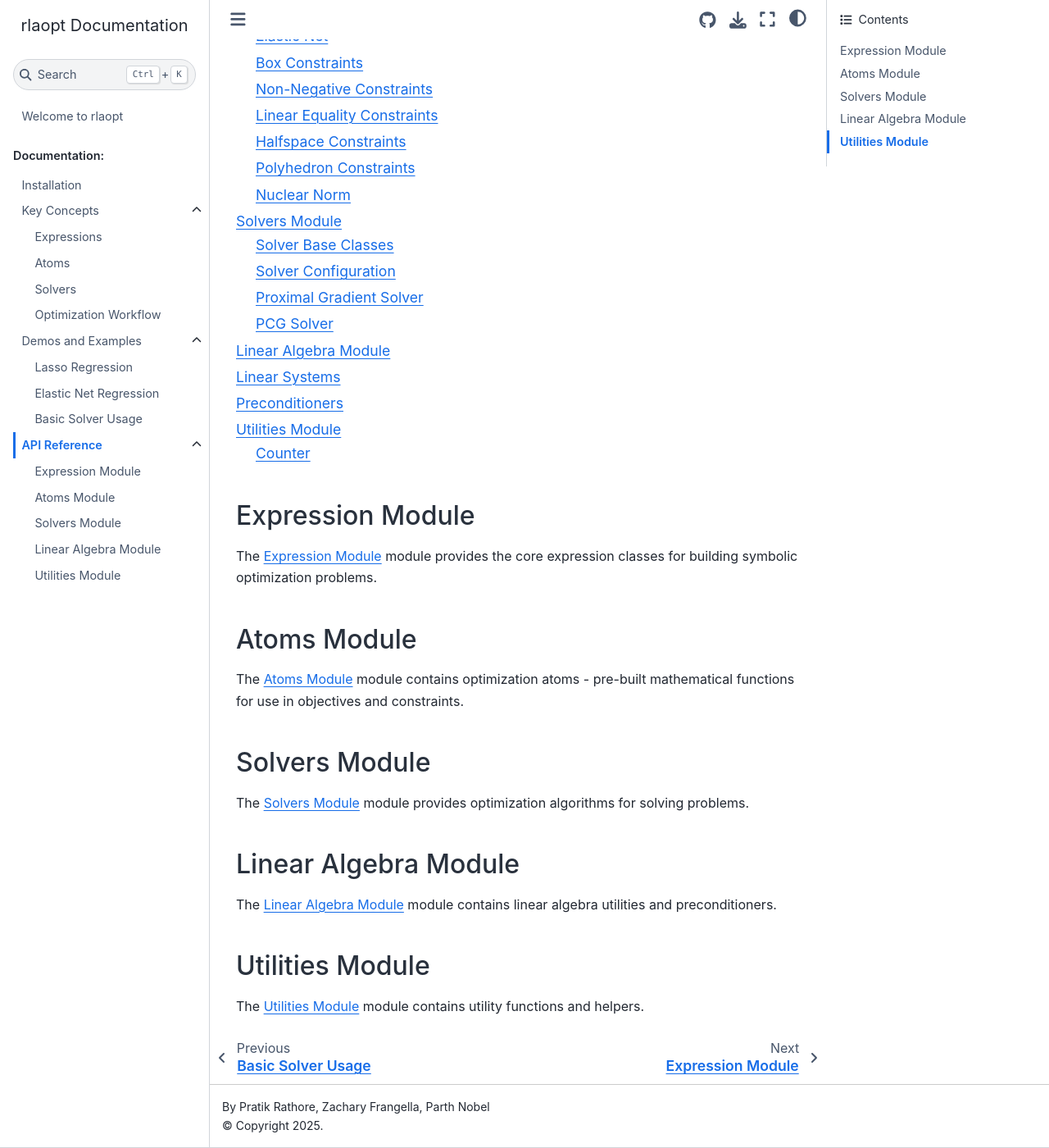
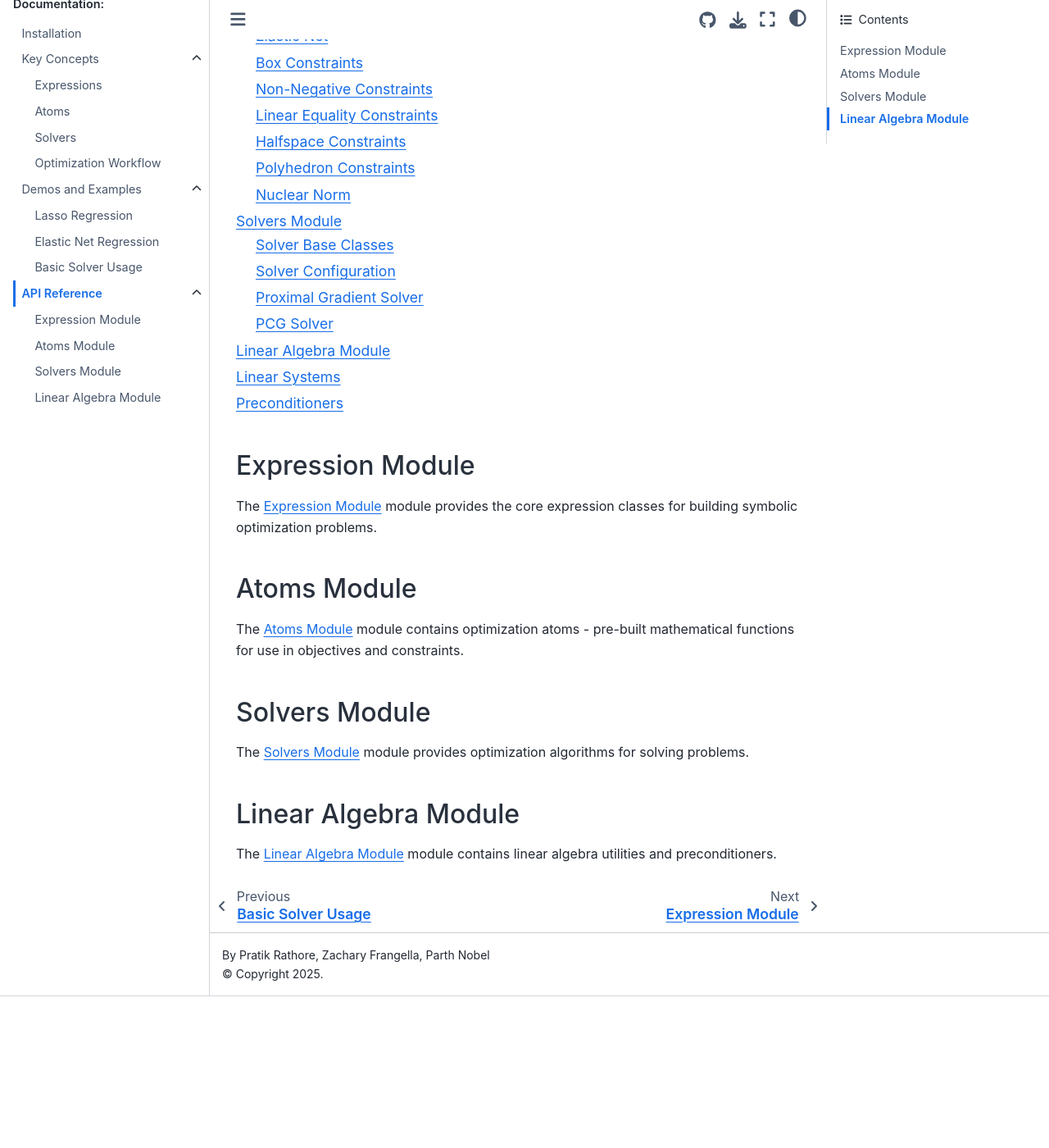
Before and after one commit to udellgroup/rlaopt, a Sphinx documentation site: the page built from docs/api/index.rst, in a window 1280 px wide and 1400 px high, scrolled down 460 px. Shown: the whole window at 82% size. Built offline with Sphinx 7.4.7 and the Sphinx Book theme 1.1.4, drawn with Linux system fonts in a browser that asks for light colours; after the commit the page ends 1675 px from its top, so only the background shows below that.

Commit message:
remove utils from docs

```diff
--- a/docs/api/index.rst
+++ b/docs/api/index.rst
@@ -31,8 +30,3 @@
 ---------------------
 
 The :doc:`linalg` module contains linear algebra utilities and preconditioners.
-
-Utilities Module
-----------------
-
-The :doc:`utils` module contains utility functions and helpers.
```
Also changed, not shown: other parts of docs/api/index.rst (+0 -1 lines), docs/api/utils.rst (deleted, +0 -15 lines).
